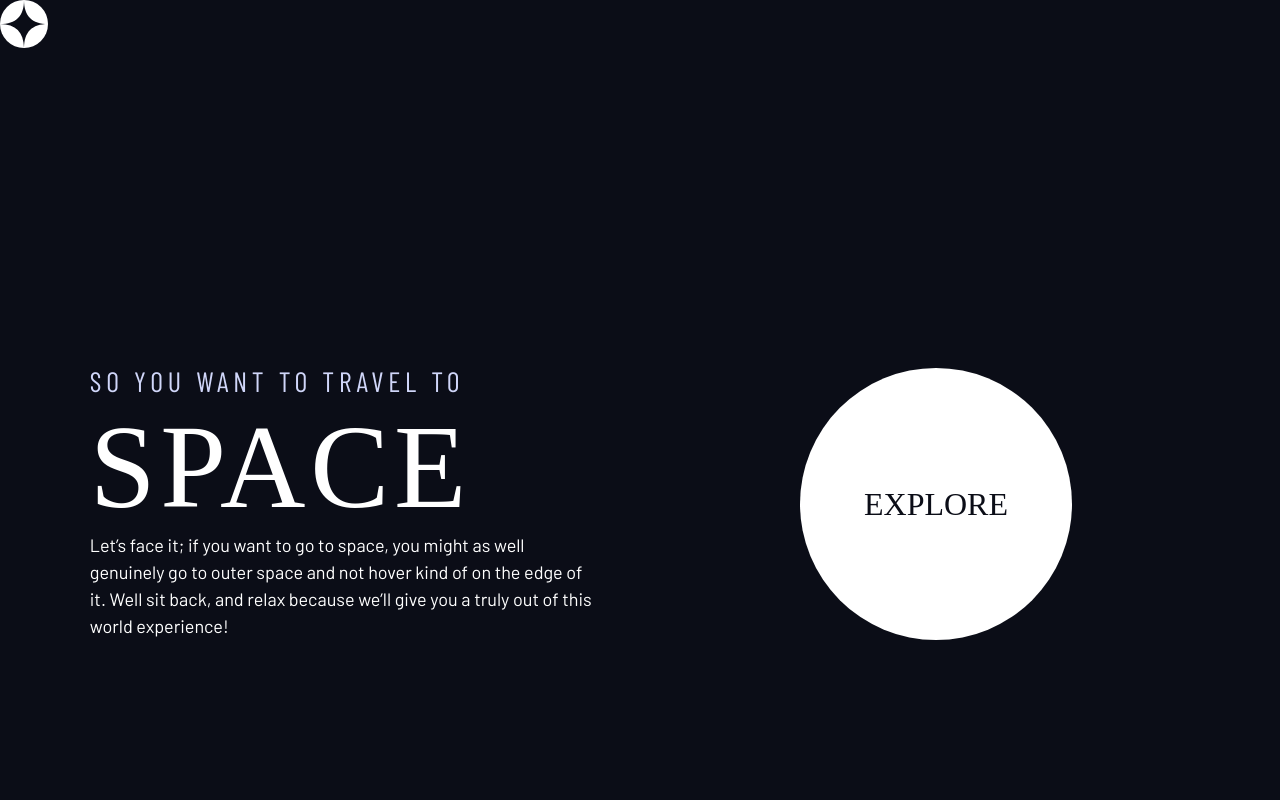
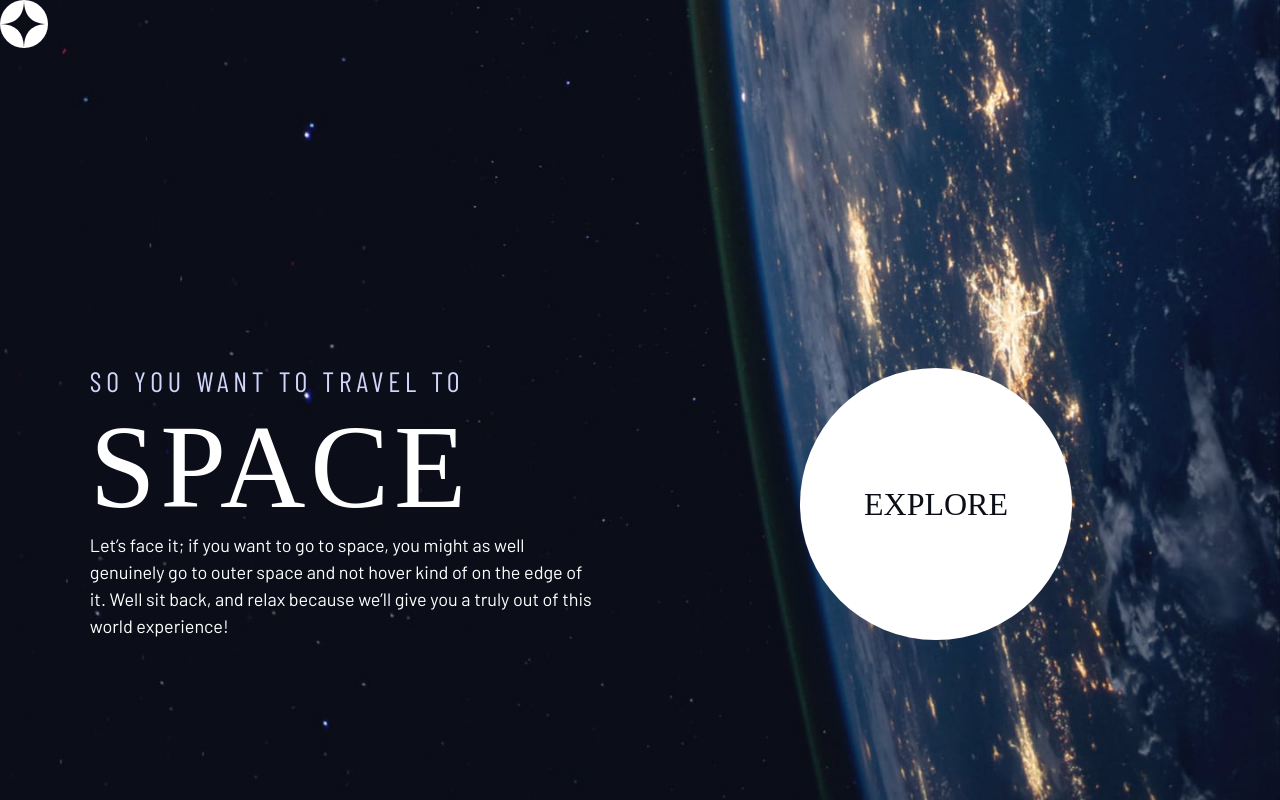
Before and after one commit to gabriel-de-azevedo/space-tourism-website, a Vue app: page / in a window 1280 px wide. Built offline with nearby package versions, Linux system fonts and the light colour scheme; a web font is replaced by a local one.

Commit message:
style: add background images

```diff
--- a/src/layouts/BaseLayout.vue
+++ b/src/layouts/BaseLayout.vue
@@ -3,7 +3,7 @@
 </script>
 
 <template>
-  <div>
+  <div class="body">
     <NavigationHeader />
     <main>
       <slot />
@@ -12,12 +12,14 @@
 </template>
 
 <style scoped>
-div {
+.body {
   display: grid;
   min-height: 100vh;
   grid-template-rows: min-content 1fr;
   background-color: rgb(var(--clr-dark));
   color: rgb(var(--clr-white));
+  background-size: cover;
+  background-position: bottom center;
 }
 
 main {
--- a/src/views/HomeView.vue
+++ b/src/views/HomeView.vue
@@ -22,7 +22,22 @@
 </template>
 
 <style scoped>
+.body {
+  background-image: url(../assets/images/home/background-home-mobile.jpg);
+}
+
+@media (min-width: 35rem) {
+  .body {
+    background-position: center center;
+    background-image: url(../assets/images/home/background-home-tablet.jpg);
+  }
+}
+
 @media (min-width: 45em) {
+  .body {
+    background-image: url(../assets/images/home/background-home-desktop.jpg);
+  }
+
   div {
     align-self: end;
   }
```
